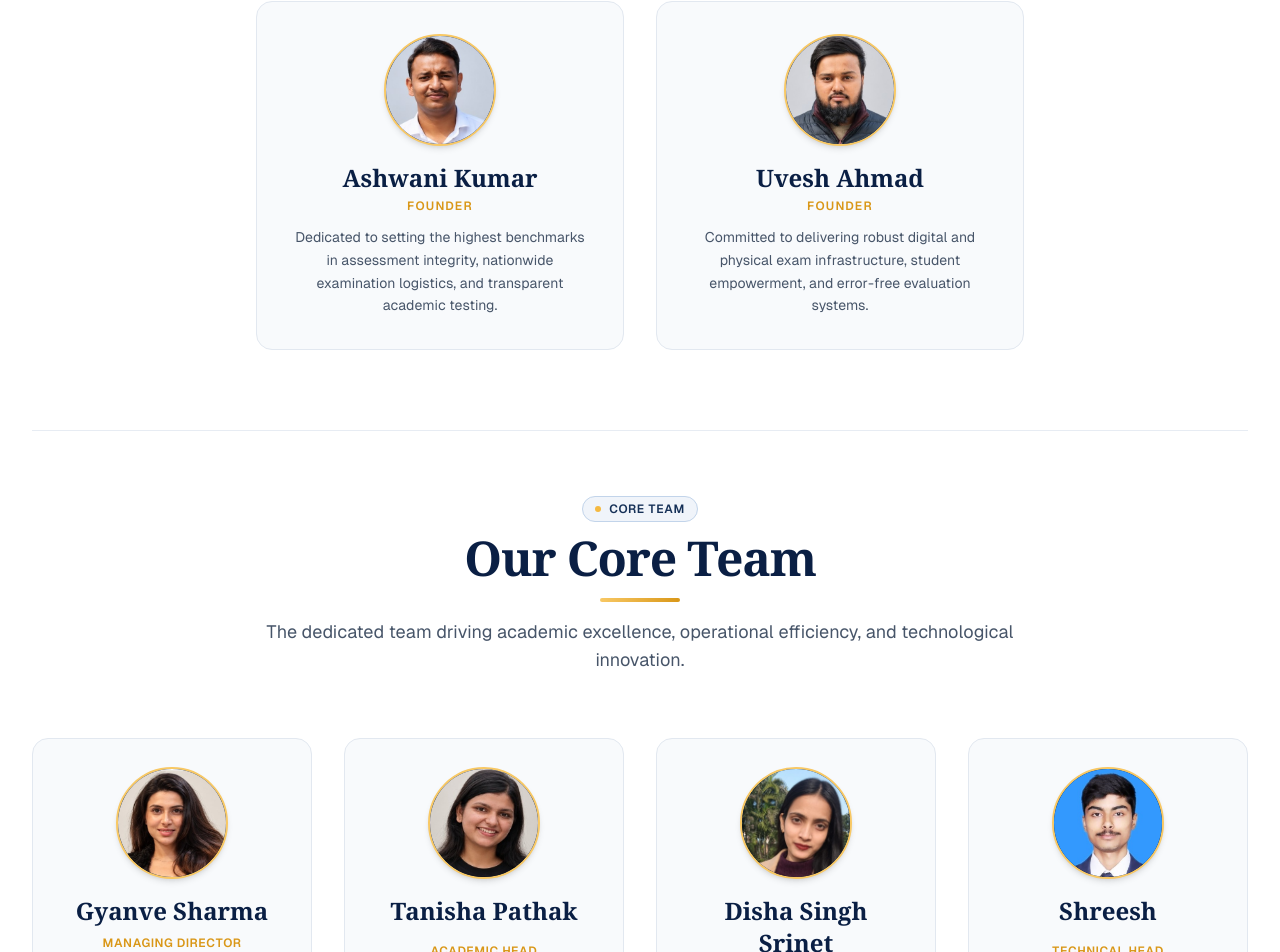
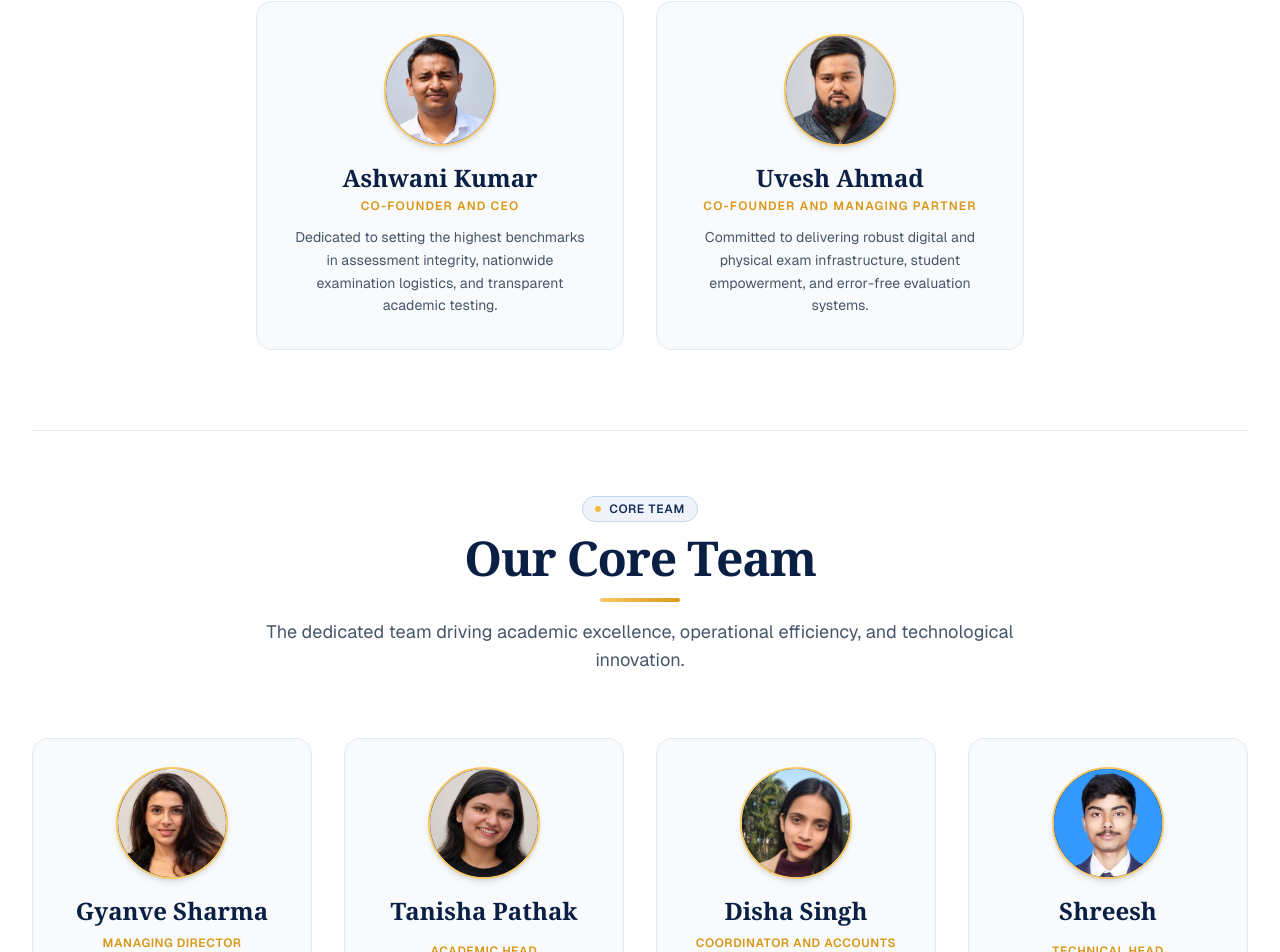
Before and after one commit to shreesh-001/examsphere02, a Next.js app: page /about in a window 1280 px wide. Shown: the part 2041-2993 px from the top of the page. Built offline with nearby package versions, Linux system fonts and the light colour scheme.

Commit message:
09/10-03

```diff
--- a/src/app/about/page.tsx
+++ b/src/app/about/page.tsx
@@ -85,8 +85,8 @@ const coreTeamData: TeamMember[] = [
       "Oversees academic curriculum design, evaluation benchmarks, and quality assurance across school Olympiads and assessment programs.",
   },
   {
-    name: "Disha Singh Srinet",
-    designation: "Coordinator and Account Head",
+    name: "Disha Singh",
+    designation: "Coordinator and Accounts Head",
     initials: "DS",
     image: "/images/disha-singh-srinet.jpg",
     description:
@@ -276,7 +276,7 @@ export default function AboutPage() {
               <div className="relative w-24 h-24 sm:w-28 sm:h-28 rounded-full mx-auto mb-4 overflow-hidden border-2 border-gold-400 shadow-md bg-navy-900 group-hover:scale-105 transition-transform duration-300">
                 <Image
                   src="/images/ashwani-kumar.jpg"
-                  alt="Ashwani Kumar - Founder"
+                  alt="Ashwani Kumar - Co-Founder and CEO"
                   fill
                   sizes="(max-width: 640px) 96px, 112px"
                   className="object-cover object-center"
@@ -286,7 +286,7 @@ export default function AboutPage() {
                 Ashwani Kumar
               </h3>
               <p className="text-xs font-semibold text-gold-600 uppercase tracking-widest mb-3">
-                Founder
+                Co-Founder and CEO
               </p>
               <p className="text-sm text-slate-600 leading-relaxed">
                 Dedicated to setting the highest benchmarks in assessment integrity, nationwide examination logistics, and transparent academic testing.
@@ -297,7 +297,7 @@ export default function AboutPage() {
               <div className="relative w-24 h-24 sm:w-28 sm:h-28 rounded-full mx-auto mb-4 overflow-hidden border-2 border-gold-400 shadow-md bg-navy-900 group-hover:scale-105 transition-transform duration-300">
                 <Image
                   src="/images/uvesh-ahmad.jpg"
-                  alt="Uvesh Ahmad - Founder"
+                  alt="Uvesh Ahmad - Co-founder and Managing Partner"
                   fill
                   sizes="(max-width: 640px) 96px, 112px"
                   className="object-cover object-center"
@@ -307,7 +307,7 @@ export default function AboutPage() {
                 Uvesh Ahmad
               </h3>
               <p className="text-xs font-semibold text-gold-600 uppercase tracking-widest mb-3">
-                Founder
+                Co-founder and Managing Partner
               </p>
               <p className="text-sm text-slate-600 leading-relaxed">
                 Committed to delivering robust digital and physical exam infrastructure, student empowerment, and error-free evaluation systems.
```
